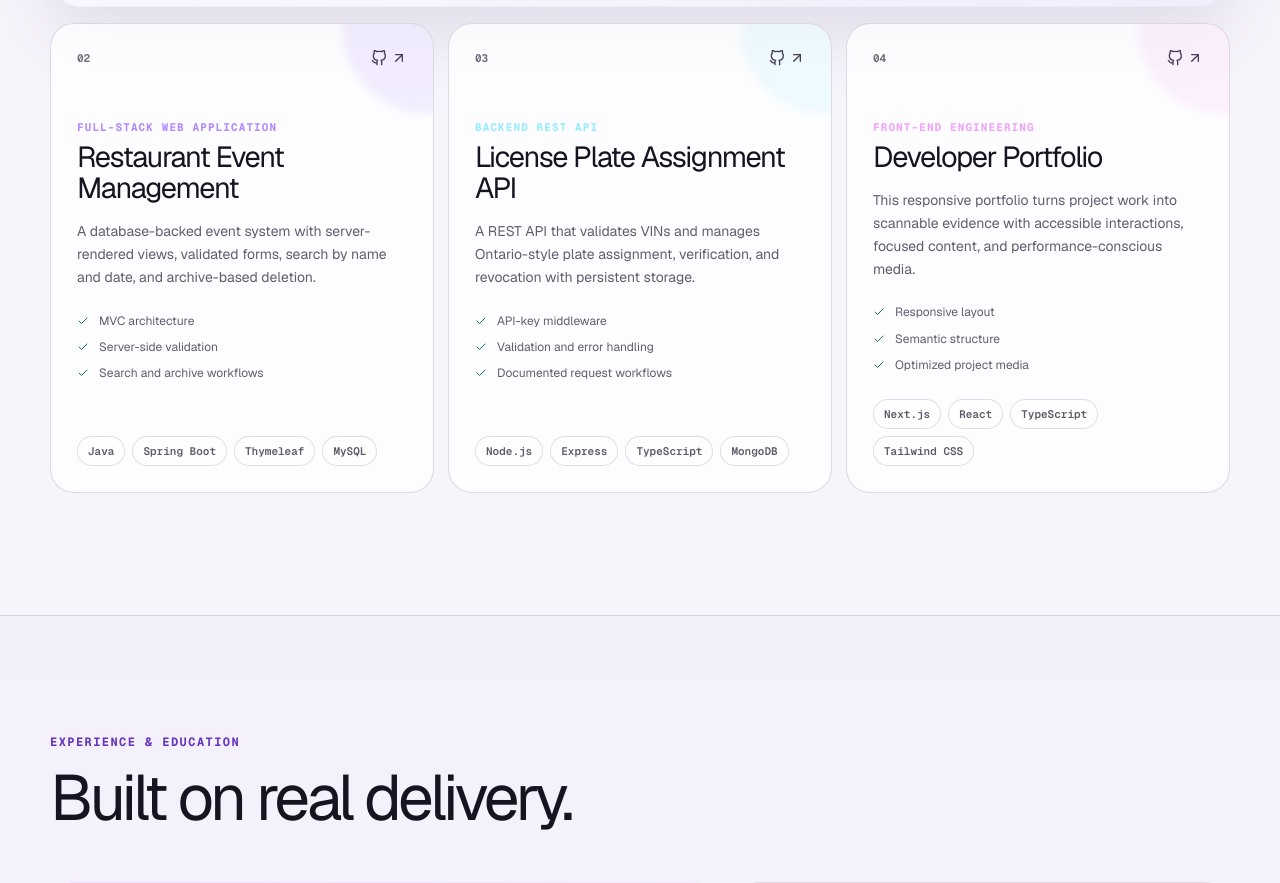
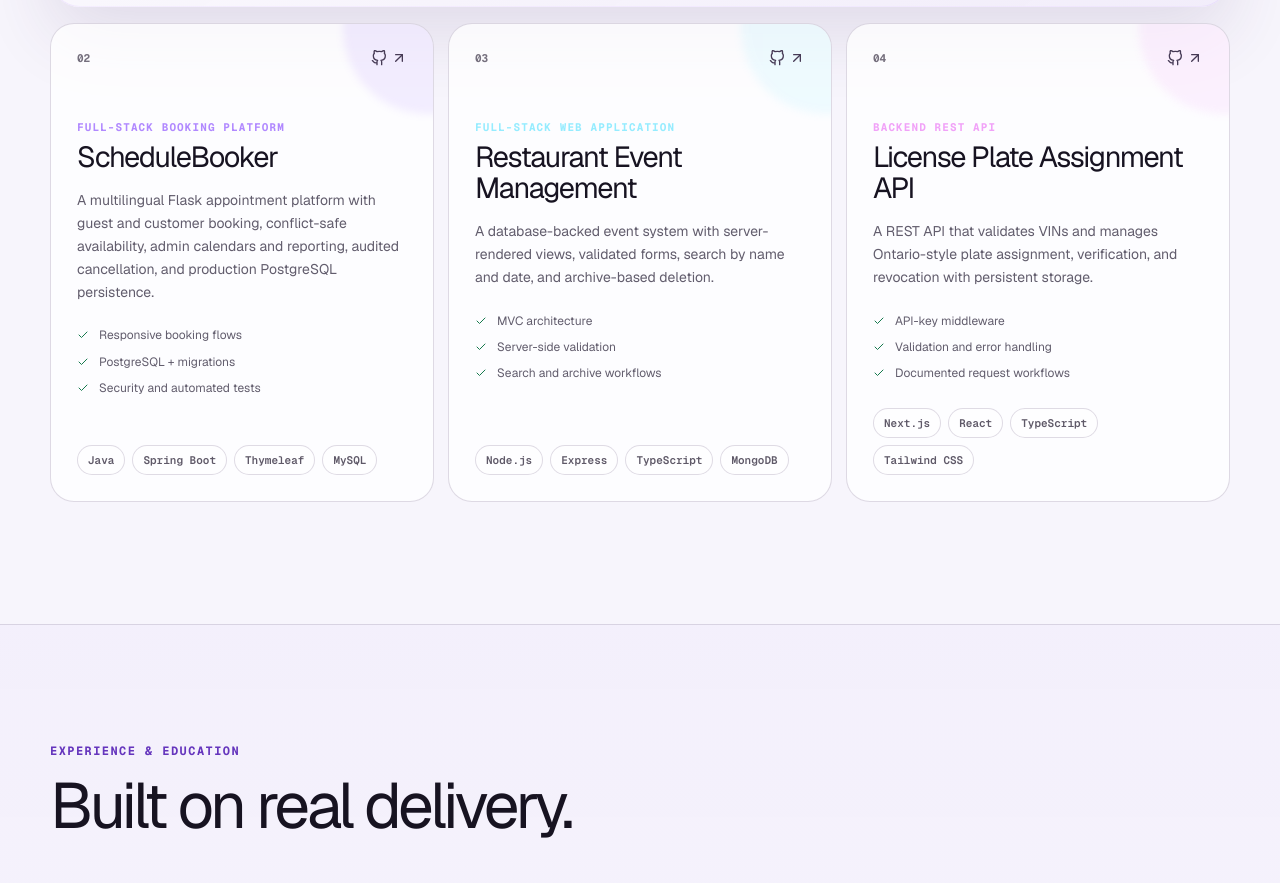
Before and after one commit to dominhtri055/tri-portfolio, a Next.js app: page / in a window 1280 px wide. Shown: the part 2000-2883 px from the top of the page. Built offline with nearby package versions, Linux system fonts and the light colour scheme.

Commit message:
Add ScheduleBooker to selected portfolio work

```diff
--- a/app/content.ts
+++ b/app/content.ts
@@ -28,7 +28,7 @@ export const translations = {
         "Product CRUD, inventory filters, image upload, orders, and refunds",
         "Typed data access with revenue, conversion, and product analytics",
       ],
-      screenshotsAria: "ShopPilot screenshots", viewGithub: "View {title} on GitHub",
+      screenshotsAria: "ShopPilot screenshots", viewGithub: "Open {title}",
     },
     shots: [
       { label: "Dashboard", alt: "ShopPilot merchant dashboard showing revenue, orders, inventory, and conversion metrics" },
@@ -36,9 +36,9 @@ export const translations = {
       { label: "Insights", alt: "ShopPilot analytics screen showing weekly revenue and inventory risks" },
     ],
     projects: [
+      { type: "Full-stack booking platform", title: "ScheduleBooker", description: "A multilingual Flask appointment platform with guest and customer booking, conflict-safe availability, admin calendars and reporting, audited cancellation, and production PostgreSQL persistence.", signals: ["Responsive booking flows", "PostgreSQL + migrations", "Security and automated tests"] },
       { type: "Full-stack web application", title: "Restaurant Event Management", description: "A database-backed event system with server-rendered views, validated forms, search by name and date, and archive-based deletion.", signals: ["MVC architecture", "Server-side validation", "Search and archive workflows"] },
       { type: "Backend REST API", title: "License Plate Assignment API", description: "A REST API that validates VINs and manages Ontario-style plate assignment, verification, and revocation with persistent storage.", signals: ["API-key middleware", "Validation and error handling", "Documented request workflows"] },
-      { type: "Front-end engineering", title: "Developer Portfolio", description: "This responsive portfolio turns project work into scannable evidence with accessible interactions, focused content, and performance-conscious media.", signals: ["Responsive layout", "Semantic structure", "Optimized project media"] },
     ],
     career: {
       kicker: "Experience & education", title: "Built on real delivery.", experience: "Experience", education: "Education",
@@ -99,7 +99,7 @@ export const translations = {
         "CRUD des produits, filtres de stock, téléversement d’images, commandes et remboursements",
         "Accès typé aux données pour les revenus, la conversion et les analyses produits",
       ],
-      screenshotsAria: "Captures d’écran de ShopPilot", viewGithub: "Voir {title} sur GitHub",
+      screenshotsAria: "Captures d’écran de ShopPilot", viewGithub: "Ouvrir {title}",
     },
     shots: [
       { label: "Tableau de bord", alt: "Tableau de bord ShopPilot affichant les revenus, commandes, stocks et conversions" },
@@ -107,9 +107,9 @@ export const translations = {
       { label: "Analyses", alt: "Écran d’analyses ShopPilot avec revenus hebdomadaires et risques de stock" },
     ],
     projects: [
+      { type: "Plateforme de réservation full-stack", title: "ScheduleBooker", description: "Une plateforme de rendez-vous Flask multilingue avec réservation client et invité, disponibilité sans conflit, calendriers et rapports administratifs, annulation auditée et PostgreSQL en production.", signals: ["Flux de réservation responsive", "PostgreSQL + migrations", "Sécurité et tests automatisés"] },
       { type: "Application web full-stack", title: "Restaurant Event Management", description: "Un système d’événements connecté à une base de données, avec vues rendues côté serveur, formulaires validés, recherche et archivage.", signals: ["Architecture MVC", "Validation côté serveur", "Recherche et archivage"] },
       { type: "API REST backend", title: "License Plate Assignment API", description: "Une API REST qui valide les NIV et gère l’attribution, la vérification et la révocation de plaques ontariennes avec stockage persistant.", signals: ["Middleware par clé API", "Validation et gestion des erreurs", "Flux de requêtes documentés"] },
-      { type: "Ingénierie front-end", title: "Developer Portfolio", description: "Ce portfolio responsive transforme les projets en preuves faciles à parcourir grâce à des interactions accessibles, un contenu ciblé et des médias optimisés.", signals: ["Mise en page responsive", "Structure sémantique", "Médias de projet optimisés"] },
     ],
     career: {
       kicker: "Expérience et formation", title: "Fondé sur des réalisations concrètes.", experience: "Expérience", education: "Formation",
@@ -170,7 +170,7 @@ export const translations = {
         "CRUD sản phẩm, lọc tồn kho, tải ảnh, xử lý đơn hàng và hoàn tiền",
         "Truy cập dữ liệu có kiểu cho doanh thu, tỷ lệ chuyển đổi và phân tích sản phẩm",
       ],
-      screenshotsAria: "Ảnh giao diện ShopPilot", viewGithub: "Xem {title} trên GitHub",
+      screenshotsAria: "Ảnh giao diện ShopPilot", viewGithub: "Mở {title}",
     },
     shots: [
       { label: "Tổng quan", alt: "Bảng điều khiển ShopPilot hiển thị doanh thu, đơn hàng, tồn kho và tỷ lệ chuyển đổi" },
@@ -178,9 +178,9 @@ export const translations = {
       { label: "Phân tích", alt: "Màn hình phân tích ShopPilot hiển thị doanh thu tuần và rủi ro tồn kho" },
     ],
     projects: [
+      { type: "Nền tảng đặt lịch full-stack", title: "ScheduleBooker", description: "Nền tảng đặt lịch Flask đa ngôn ngữ cho khách và người dùng có tài khoản, với kiểm tra lịch trùng, lịch và báo cáo quản trị, hủy lịch có audit và PostgreSQL khi triển khai production.", signals: ["Luồng đặt lịch responsive", "PostgreSQL + migrations", "Bảo mật và kiểm thử tự động"] },
       { type: "Ứng dụng web full-stack", title: "Restaurant Event Management", description: "Hệ thống sự kiện kết nối cơ sở dữ liệu với giao diện render từ server, biểu mẫu có xác thực, tìm kiếm theo tên/ngày và cơ chế lưu trữ thay vì xóa hẳn.", signals: ["Kiến trúc MVC", "Xác thực phía server", "Quy trình tìm kiếm và lưu trữ"] },
       { type: "Backend REST API", title: "License Plate Assignment API", description: "REST API xác thực VIN và quản lý việc cấp, kiểm tra, thu hồi biển số theo định dạng Ontario với dữ liệu được lưu bền vững.", signals: ["Middleware API key", "Xác thực và xử lý lỗi", "Quy trình request có tài liệu"] },
-      { type: "Kỹ thuật front-end", title: "Developer Portfolio", description: "Portfolio responsive này biến các dự án thành bằng chứng dễ đọc với tương tác dễ tiếp cận, nội dung tập trung và hình ảnh được tối ưu.", signals: ["Bố cục responsive", "Cấu trúc semantic", "Hình ảnh dự án được tối ưu"] },
     ],
     career: {
       kicker: "Kinh nghiệm và học vấn", title: "Xây dựng từ trải nghiệm thực tế.", experience: "Kinh nghiệm", education: "Học vấn",
```
